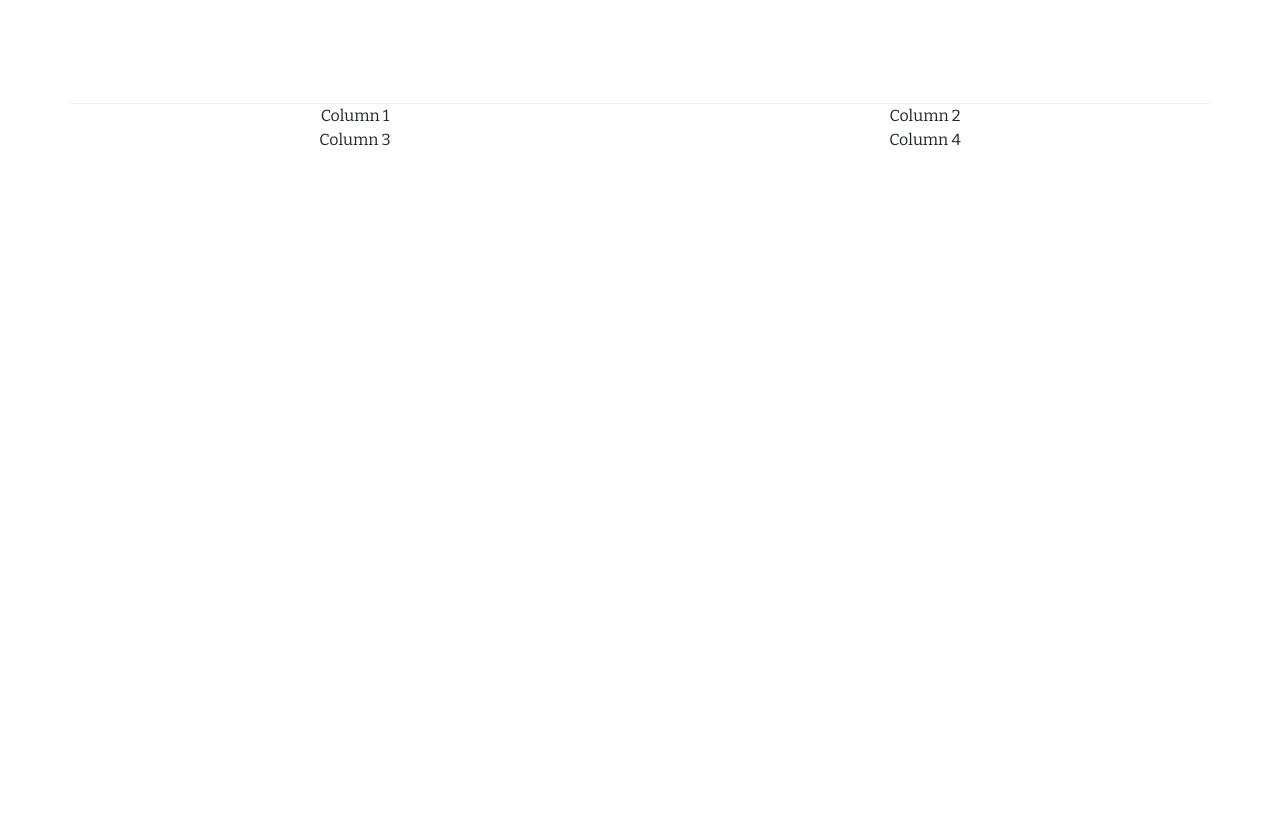
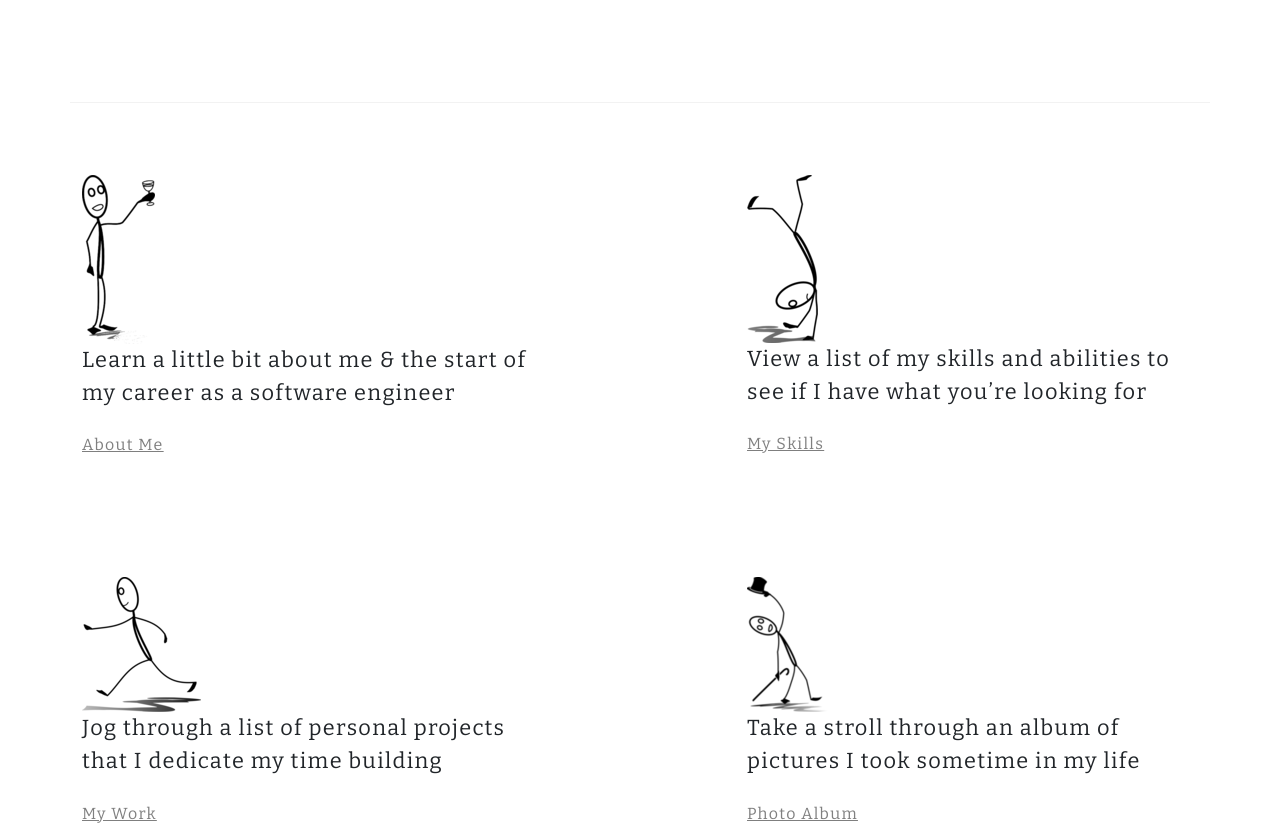
Before and after one commit to danielhamam/hamam-portfolio, a React (Create React App) app: page / in a window 1280 px wide. Shown: the part 530-1356 px from the top of the page. Before the commit the page ends 800 px from the top, so only its background shows below. Built offline with nearby package versions, Linux system fonts and the light colour scheme.

Commit message:
Initialize Home Nav Links With Stick Figures

```diff
--- a/public/index.html
+++ b/public/index.html
@@ -36,6 +36,7 @@
     <link href="https://fonts.googleapis.com/css2?family=Bitter:wght@400;500;600;700;800&display=swap" rel="stylesheet">
     <link href="https://fonts.googleapis.com/css2?family=Spectral:wght@200&display=swap" rel="stylesheet">
     <link rel="stylesheet" href="https://fonts.googleapis.com/css?family=Roboto:300,400,500,700&display=swap" />
+    <link href="https://fonts.googleapis.com/css2?family=Bitter:wght@500&display=swap" rel="stylesheet">
 
   </head>
   <body>
--- a/src/components/Home/HomeNav.css
+++ b/src/components/Home/HomeNav.css
@@ -2,5 +2,23 @@
 /* HomeNav CSS */
 
 #home-nav-wrapper {
-    border-top: 1px solid rgba(0, 0, 0, 0.05);
+    /* border-top: 1px solid rgba(0, 0, 0, 0.05); */
 }
+
+.home-nav-font {
+    font-family: 'Bitter';
+    font-style: normal;
+    /* font-weight: 100; */
+    font-size: 1.7vw;
+    letter-spacing: 1.3px;
+}
+
+.home-nav-link {
+    font-family: 'Bitter';
+    font-style: normal;
+    font-weight: 300;
+    letter-spacing: 1.3px;
+    text-decoration-line: underline;
+    color: rgba(0, 0, 0, 0.5);
+    cursor: pointer;
+}
--- a/src/components/Home/HomeNav.js
+++ b/src/components/Home/HomeNav.js
@@ -1,31 +1,51 @@
 import React from 'react';
 import './HomeNav.css';
+import about from '../../assets/homepage/stick_figures/about_me.png';
+import skills from '../../assets/homepage/stick_figures/skills.png';
+import photos from '../../assets/homepage/stick_figures/stroll_photos.png';
+import work from '../../assets/homepage/stick_figures/work.png';
+import photos_resized from '../../assets/homepage/stick_figures/stroll_photos_resized.png';
 
 export default function HomeNav() {
   return (
     <div id="home-nav-wrapper" className='container'>
         <div className='row'>
-            <div className='col'>
-                <div className='text-center'>
-                    Column 1
+            <div className='col-md-5'>
+                <div>
+                    <img src={about}/>
+                    <br/>
+                    <span className='home-nav-font'> Learn a little bit about me & the start of my career as a software engineer </span>
+                    <br/>
+                    <br/>
+                    <a className='home-nav-link'> About Me </a>
                 </div>
             </div>
-            <div className='col'>
-                <div className='text-center'>
-                    Column 2
-                </div>
+            <div className='offset-md-2 col-md-5'>
+                <img src={skills}/>
+                <br/>
+                <span className='home-nav-font'> View a list of my skills and abilities to see if I have what you’re looking for </span>
+                <br/>
+                <br/>
+                <a className='home-nav-link'> My Skills </a>
             </div>
         </div>
+        <br/> <br/> <br/> <br/> <br/>
         <div className='row'>
-            <div className='col'>
-                <div className='text-center'>
-                    Column 3
-                </div>
+            <div className='col-md-5'>
+                <img src={work}/>
+                <br/>
+                <span className='home-nav-font'> Jog through a list of personal projects that I dedicate my time building </span>
+                <br/>
+                <br/>
+                <a className='home-nav-link'> My Work </a>
             </div>
-            <div className='col'>
-                <div className='text-center'>
-                    Column 4
-                </div>
+            <div className='offset-md-2 col-md-5'>
+                <img src={photos_resized}/>
+                <br/>
+                <span className='home-nav-font'> Take a stroll through an album of pictures I took sometime in my life </span>
+                <br/>
+                <br/>
+                <a className='home-nav-link'> Photo Album </a>
             </div>
         </div>
     </div>
--- a/src/components/Home/Introduction.css
+++ b/src/components/Home/Introduction.css
@@ -3,6 +3,7 @@
 
 #intro-container {
     height: 70vh;
+    border-bottom: 1px solid rgba(0, 0, 0, 0.05);
 }
 
 #intro-name {
--- a/src/screens/Home.js
+++ b/src/screens/Home.js
@@ -8,6 +8,7 @@ export default function Home() {
     <>
       <GlobalNavbar />
       <Introduction />
+      <br/> <br/> <br/>
       <HomeNav/>
     </>
   )
```
Also changed, not shown: src/assets/homepage/stick_figures/stroll_photos_resized.png (added).
